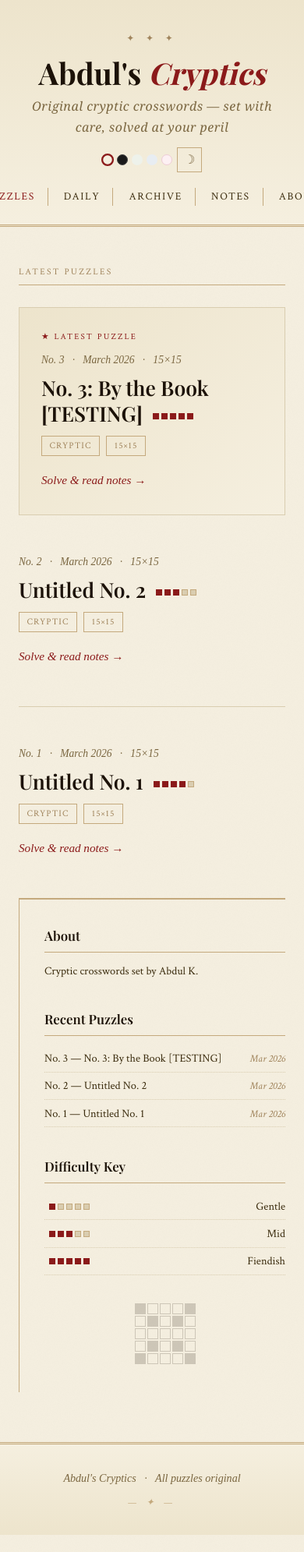
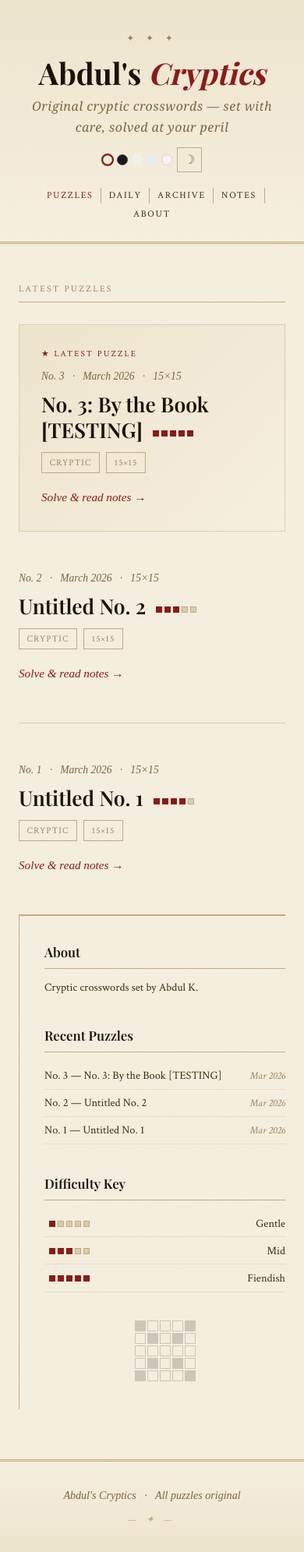
Before and after one commit to abdulkhaleddd/abdulkhaleddd.github.io, a Jekyll site: the page built from index.html, in a window 390 px wide. Shown: the whole page at 78% size. Built offline with Jekyll 4.4.1, drawn with Linux system fonts in a browser that asks for light colours; some web fonts are replaced; the list of posts is cut into pages by our own code; before the commit the page ends 1969 px from its top, so only the background shows below that.

Commit message:
Update main.css

```diff
--- a/assets/css/main.css
+++ b/assets/css/main.css
@@ -684,5 +684,19 @@
   .site-tagline { order: 2; }
   nav { order: 4; }
 
+
+
   .swatch { width: 14px; height: 14px; }
 }
+
+@media (max-width: 500px) {
+  nav {
+    flex-wrap: wrap;
+    gap: 0.25rem 0;
+  }
+
+  nav a {
+    padding: 0 0.6rem;
+    font-size: 0.75rem;
+  }
+}
```
